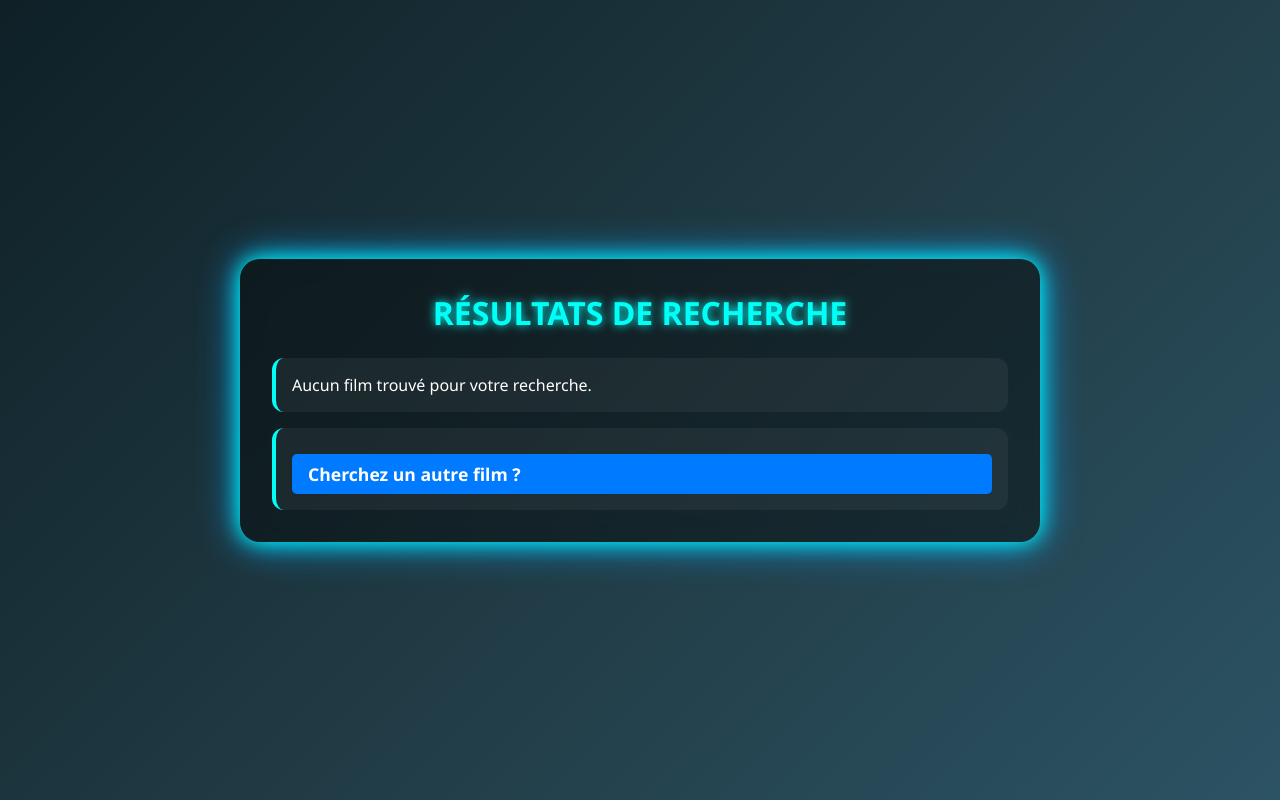
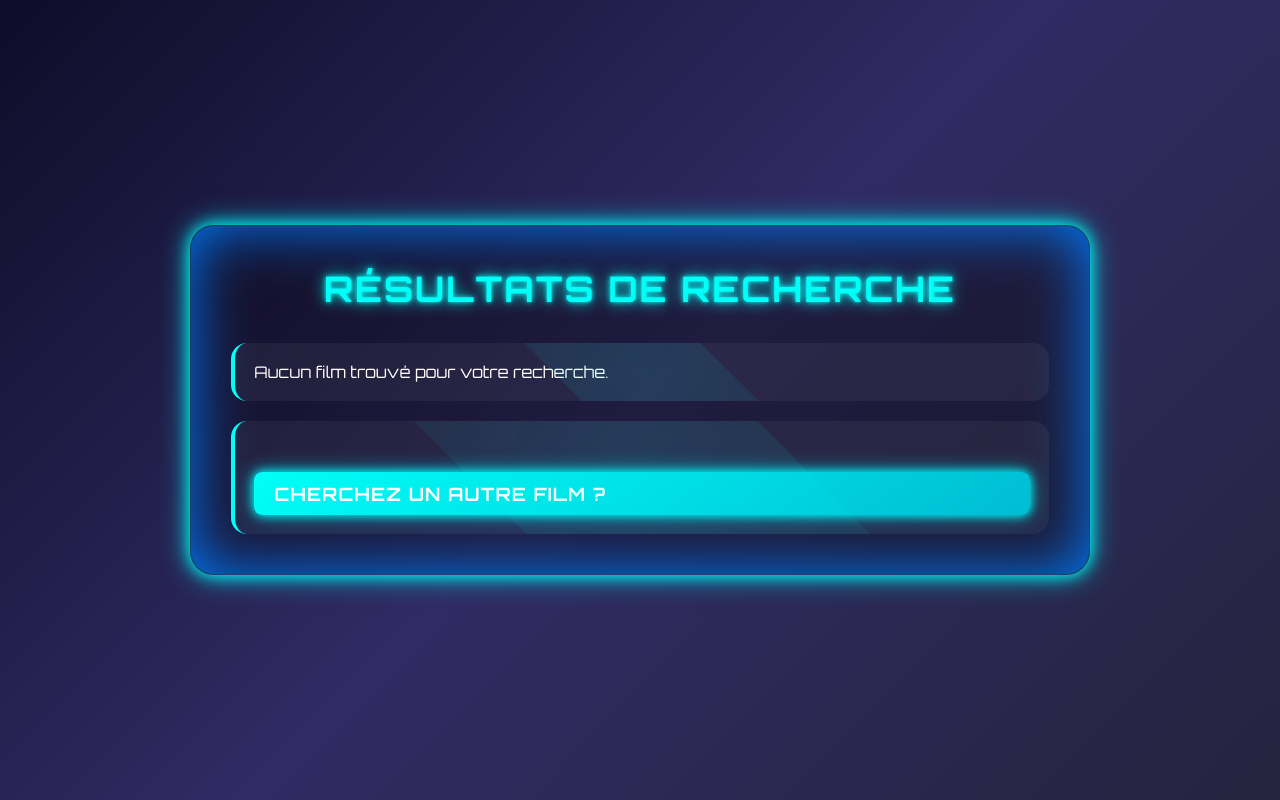
Before and after one commit to anthocote19/Internet-Movies-DataBase, a PHP site: page /pages/recherche.php in a window 1280 px wide. Run offline with PHP 8.4, Linux system fonts and the light colour scheme; data that the repository does not hold is empty.

Commit message:
i have finish the styles

```diff
--- a/index.php
+++ b/index.php
@@ -10,6 +10,7 @@ $current_page = basename($_SERVER['PHP_SELF']);
     <meta name="viewport" content="width=device-width, initial-scale=1.0">
     <title>Anthony's and Tiago's Movies</title>
     <link rel="stylesheet" href="assets/css/styles.css?v=<?= time(); ?>">
+    <link rel="stylesheet" href="./pages/ajax_styles.css?v=<?= time(); ?>">
     <script src="https://code.jquery.com/jquery-3.6.0.min.js"></script>
 </head>
 <body>
@@ -106,14 +107,13 @@ $current_page = basename($_SERVER['PHP_SELF']);
     </div>
 </section>
 
-<div id="cart-message" class="hidden"></div>
 <br>
 <br>
+<div id="cart-message" class="cart-message"></div>
+
 <?php include 'includes/footer_bas_de_page.php'; ?>
 
-
 <script src="assets/js/index.js?v=<?= time(); ?>"></script>
-<script src="./cart.js?v=<?= time(); ?>"></script>
 
 </body>
 </html>
--- a/pages/ajax.php
+++ b/pages/ajax.php
@@ -6,7 +6,7 @@ header('Content-Type: application/json');
 $response = ['success' => false, 'message' => ''];
 
 if (!isset($_SESSION['user_id'])) {
-    $response['message'] = "Vous devez être connecté pour ajouter un film au panier.";
+    $response['message'] = "Vous devez être connecté pour ajouter un film au panier !";
     echo json_encode($response);
     exit();
 }
@@ -25,7 +25,6 @@ if (!empty($_POST['movie_id']) && is_numeric($_POST['movie_id'])) {
             echo json_encode($response);
             exit();
         }
-
 
         $stmt = $pdo->prepare("SELECT quantity FROM cart WHERE user_id = ? AND movie_id = ? AND is_active = 1 AND purchased_at IS NULL");
         $stmt->execute([$user_id, $movie_id]);
--- a/pages/finalisation_achat.css
+++ b/pages/finalisation_achat.css
@@ -65,7 +65,7 @@ h1 {
     color: #00fff7;
     font-size: 36px;
     margin-bottom: 25px;
-    text-shadow: 0 0 15px #00fff7, 0 0 25px #00ffea;
+    text-shadow: 0 0 15px #007cf0, 0 0 25px #007cf0;
 }
 
 p {
@@ -83,7 +83,7 @@ p {
 }
 
 .btn {
-    background: linear-gradient(145deg, #00fff7, #007cf0);
+    background: linear-gradient(145deg, #007cf0, #007cf0);
     color: #000;
     padding: 16px 32px;
     border: none;
@@ -92,7 +92,7 @@ p {
     font-weight: bold;
     text-decoration: none;
     cursor: pointer;
-    box-shadow: 0 0 15px #00fff7, 0 0 25px #007cf0;
+    box-shadow: 0 0 15px #007cf0, 0 0 25px #007cf0;
     transition: all 0.3s ease;
     position: relative;
     overflow: hidden;
--- a/pages/recherche.css
+++ b/pages/recherche.css
@@ -5,76 +5,120 @@
 }
 
 body {
-  font-family: 'Segoe UI', Tahoma, Geneva, Verdana, sans-serif;
-  background: linear-gradient(135deg, #0f2027, #203a43, #2c5364);
+  font-family: 'Orbitron', 'Segoe UI', Tahoma, Geneva, Verdana, sans-serif;
+  background: linear-gradient(135deg, #0f0c29, #302b63, #24243e);
   color: #ffffff;
   min-height: 100vh;
   padding: 2rem;
   display: flex;
   align-items: center;
   justify-content: center;
+  overflow-x: hidden;
 }
 
 .resultats-recherche {
-  background: rgba(0, 0, 0, 0.4);
-  backdrop-filter: blur(12px);
-  padding: 2rem;
-  border-radius: 20px;
+  background: rgba(0, 0, 0, 0.35);
+  backdrop-filter: blur(16px);
+  padding: 2.5rem;
+  border-radius: 24px;
   width: 100%;
-  max-width: 800px;
-  box-shadow: 0 0 20px #00fff7, 0 0 40px #00aaff;
+  max-width: 900px;
+  box-shadow:
+    0 0 15px #00fff7,
+    0 0 30px #00bcd4,
+    0 0 60px #007bff inset;
   animation: apparition 1s ease-in-out;
+  border: 1px solid rgba(0, 255, 255, 0.2);
 }
 
 .resultats-recherche h2 {
-  font-size: 2rem;
-  margin-bottom: 1.5rem;
+  font-size: 2.2rem;
+  margin-bottom: 2rem;
   text-align: center;
   color: #00fff7;
-  text-shadow: 0 0 10px #00fff7;
+  text-shadow: 0 0 15px #00fff7, 0 0 5px #0ff;
+  letter-spacing: 2px;
 }
 
 .resultats-recherche ul {
   list-style: none;
   display: flex;
   flex-direction: column;
-  gap: 1rem;
+  gap: 1.2rem;
 }
 
 .resultats-recherche li {
   background: rgba(255, 255, 255, 0.05);
-  padding: 1rem;
-  border-radius: 12px;
-  transition: transform 0.3s, background 0.3s;
+  padding: 1.2rem;
+  border-radius: 16px;
   border-left: 4px solid #00fff7;
+  transition: transform 0.4s ease, background 0.3s ease;
+  position: relative;
+  overflow: hidden;
+}
+
+.resultats-recherche li::before {
+  content: '';
+  position: absolute;
+  top: -50%;
+  left: -50%;
+  width: 200%;
+  height: 200%;
+  background: radial-gradient(circle, rgba(0,255,247,0.1), transparent 60%);
+  transform: rotate(45deg);
+  animation: pulse 4s infinite linear;
 }
 
 .resultats-recherche li:hover {
-  transform: scale(1.02);
-  background: rgba(255, 255, 255, 0.1);
+  transform: scale(1.03);
+  background: rgba(255, 255, 255, 0.08);
 }
 
 .resultats-recherche a {
   color: #ffffff;
   text-decoration: none;
-  font-weight: bold;
-  font-size: 1.1rem;
+  font-weight: 600;
+  font-size: 1.15rem;
   display: block;
+  transition: color 0.3s, text-shadow 0.3s;
 }
 
 .resultats-recherche a:hover {
   color: #00fff7;
-  text-shadow: 0 0 8px #00fff7;
+  text-shadow: 0 0 12px #00fff7;
 }
 
-/* Responsive */
+
+.bouton-retour {
+  display: inline-block;
+  margin-top: 2rem;
+  padding: 10px 20px;
+  background: linear-gradient(145deg, #00fff7, #00bcd4);
+  color: #0f0f0f;
+  font-weight: bold;
+  text-transform: uppercase;
+  text-decoration: none;
+  border-radius: 8px;
+  box-shadow: 0 0 10px #00fff7, 0 0 20px #00bcd4;
+  transition: all 0.3s ease-in-out;
+  font-family: 'Orbitron', sans-serif;
+  letter-spacing: 1px;
+}
+
+.bouton-retour:hover {
+  background: #0ff;
+  color: #000;
+  box-shadow: 0 0 20px #00fff7, 0 0 30px #00bcd4;
+}
+
+
 @media (max-width: 768px) {
   .resultats-recherche {
-    padding: 1.5rem;
+    padding: 2rem;
   }
 
   .resultats-recherche h2 {
-    font-size: 1.5rem;
+    font-size: 1.7rem;
   }
 
   .resultats-recherche a {
@@ -84,22 +128,28 @@ body {
 
 @media (max-width: 480px) {
   .resultats-recherche {
+    padding: 1.2rem;
+  }
+
+  .resultats-recherche li {
     padding: 1rem;
   }
 
-  .resultats-recherche li {
-    padding: 0.8rem;
+  .resultats-recherche h2 {
+    font-size: 1.4rem;
   }
 
-  .resultats-recherche h2 {
-    font-size: 1.3rem;
+  .bouton-retour {
+    padding: 8px 16px;
+    font-size: 0.9rem;
   }
 }
+
 
 @keyframes apparition {
   from {
     opacity: 0;
-    transform: translateY(30px);
+    transform: translateY(40px);
   }
   to {
     opacity: 1;
@@ -107,17 +157,14 @@ body {
   }
 }
 
-.bouton-retour {
-  display: inline-block;
-  margin-top: 10px;
-  padding: 8px 16px;
-  background-color: #007BFF;
-  color: #fff;
-  text-decoration: none;
-  border-radius: 5px;
-  transition: background-color 0.3s ease;
+@keyframes pulse {
+  0% {
+    transform: scale(1) rotate(45deg);
+  }
+  50% {
+    transform: scale(1.1) rotate(45deg);
+  }
+  100% {
+    transform: scale(1) rotate(45deg);
+  }
 }
-
-.bouton-retour:hover {
-  background-color: #0056b3;
-}
```
Also changed, not shown: assets/css/styles.css (+86 -21 lines), assets/js/index.js (+30 -6 lines), pages/ajax_styles.css (added, +59 -0 lines).
